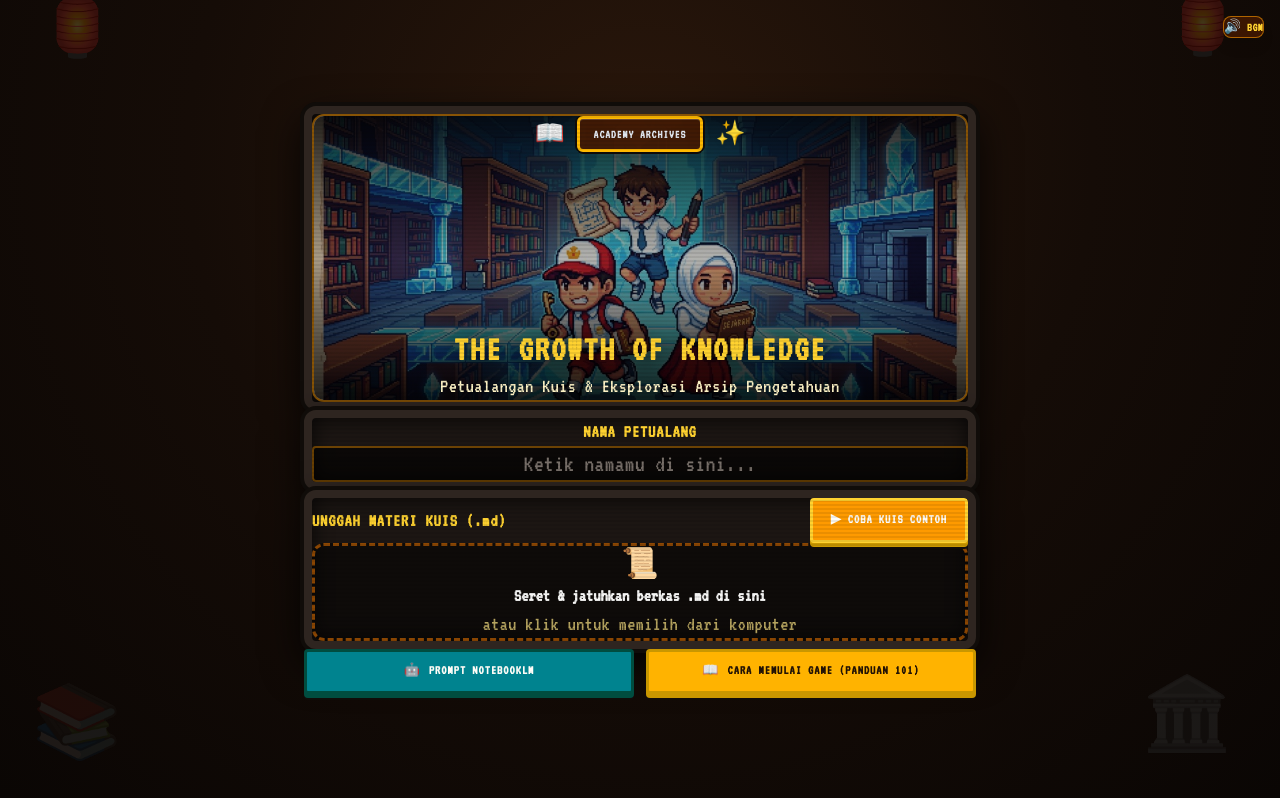
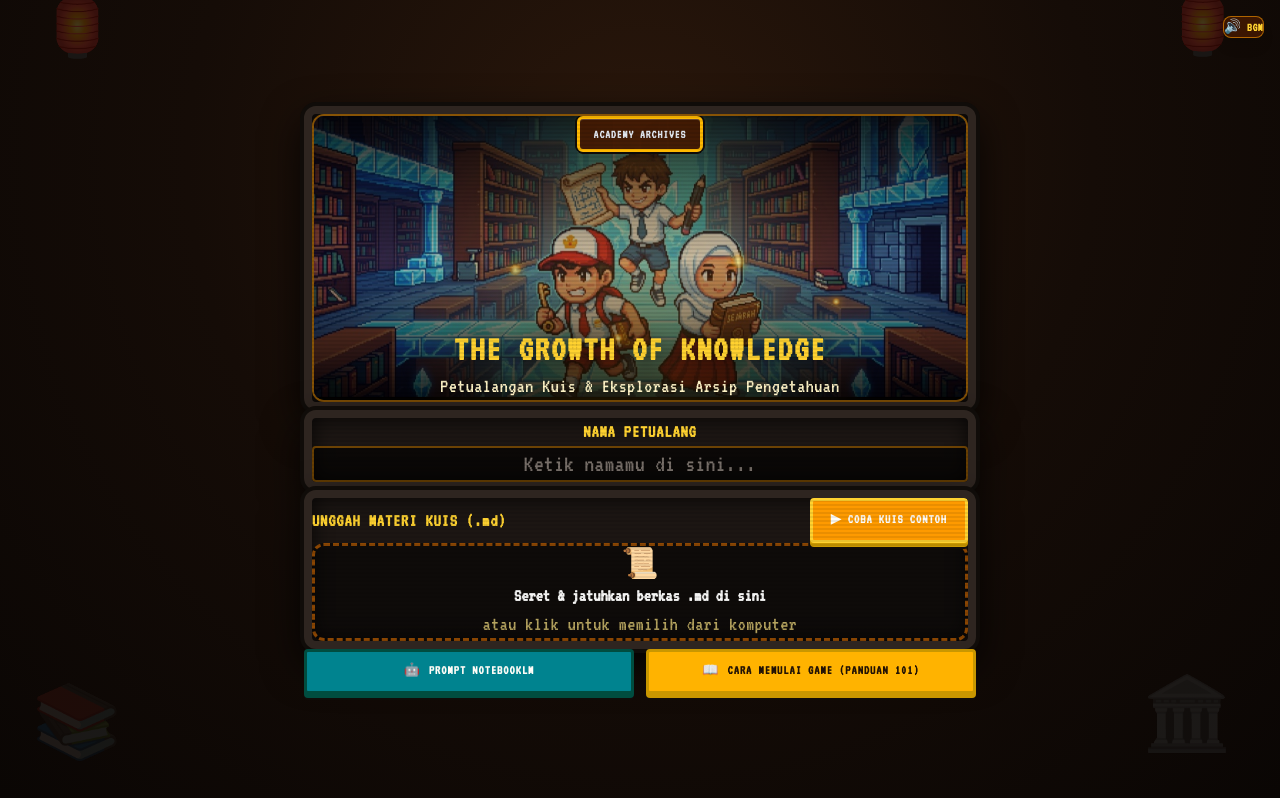
Before and after one commit to SMJ-205/school-quiz-gamification, a Next.js app: page / in a window 1280 px wide. Built offline with nearby package versions, Linux system fonts and the light colour scheme.

Commit message:
fix: hapus emotikon buku dan glitter dari badge ACADEMY ARCHIVES, serta tambahkan efek bernapas, kilau cahaya, dan partikel sihir pada poster utama

```diff
--- a/app/globals.css
+++ b/app/globals.css
@@ -659,3 +659,57 @@ body {
   cursor: not-allowed;
   opacity: 0.65;
 }
+
+/* Hero Poster Alive & Particle Effects */
+@keyframes heroPosterBreath {
+  0%, 100% {
+    transform: scale(1.0) translateY(0);
+  }
+  50% {
+    transform: scale(1.05) translateY(-3px);
+  }
+}
+
+.anim-poster-breath {
+  animation: heroPosterBreath 10s ease-in-out infinite;
+  transform-origin: center bottom;
+}
+
+@keyframes lightSheenSweep {
+  0% {
+    transform: translateX(-150%) skewX(-20deg);
+  }
+  35%, 100% {
+    transform: translateX(250%) skewX(-20deg);
+  }
+}
+
+.anim-light-sheen {
+  animation: lightSheenSweep 7s cubic-bezier(0.4, 0, 0.2, 1) infinite;
+}
+
+@keyframes particleDrift {
+  0% {
+    transform: translateY(40px) translateX(0) scale(0.6);
+    opacity: 0;
+  }
+  25% {
+    opacity: 0.85;
+  }
+  75% {
+    opacity: 0.85;
+  }
+  100% {
+    transform: translateY(-220px) translateX(20px) scale(1.2);
+    opacity: 0;
+  }
+}
+
+.magic-particle {
+  position: absolute;
+  border-radius: 50%;
+  pointer-events: none;
+  background: radial-gradient(circle, rgba(254, 240, 138, 0.95) 0%, rgba(245, 158, 11, 0.5) 60%, transparent 100%);
+  box-shadow: 0 0 10px rgba(245, 158, 11, 0.8);
+  animation: particleDrift 6s ease-in-out infinite;
+}
--- a/components/IngestionScreen.tsx
+++ b/components/IngestionScreen.tsx
@@ -168,25 +168,39 @@ Cahaya matahari membutuhkan waktu sekitar berapa menit untuk sampai ke Bumi?
 
         {/* CRT Style Header Poster Banner */}
         <div className="crt-arcade-frame p-2.5 sm:p-3 mb-5 text-center overflow-hidden relative group">
-          {/* Poster Image Container */}
+          {/* Poster Image Container with Alive Breathing Animation */}
           <div className="relative w-full h-52 sm:h-64 md:h-72 rounded-xl overflow-hidden border-2 border-amber-500/50 shadow-2xl">
             <img
               src="/backgrounds/main_menu_poster.jpg"
               alt="The Growth of Knowledge — Characters Poster"
-              className="w-full h-full object-cover object-center transform group-hover:scale-105 transition-transform duration-700"
+              className="w-full h-full object-cover object-center anim-poster-breath transition-transform duration-1000"
             />
             {/* Scrim Overlays for Header High Contrast & Text Legibility */}
-            <div className="absolute inset-0 bg-gradient-to-b from-black/85 via-black/30 to-black/85" />
+            <div className="absolute inset-0 bg-gradient-to-b from-black/85 via-black/25 to-black/85 pointer-events-none" />
+
+            {/* Radial Warm Spotlight Ambient Glow */}
+            <div className="absolute inset-0 bg-[radial-gradient(circle_at_50%_60%,_rgba(245,158,11,0.3),_transparent_70%)] animate-pulse pointer-events-none" />
+
+            {/* Light Sheen Sweep Effect */}
+            <div className="absolute inset-0 bg-gradient-to-r from-transparent via-amber-200/20 to-transparent anim-light-sheen pointer-events-none w-1/2 h-full z-0" />
+
+            {/* Floating Magical Knowledge Particles */}
+            <div className="absolute inset-0 pointer-events-none overflow-hidden z-0">
+              <div className="magic-particle w-2 h-2 left-[15%] bottom-2" style={{ animationDuration: '5.5s', animationDelay: '0.2s' }} />
+              <div className="magic-particle w-3 h-3 left-[28%] bottom-1" style={{ animationDuration: '7s', animationDelay: '1.5s' }} />
+              <div className="magic-particle w-2.5 h-2.5 left-[45%] bottom-3" style={{ animationDuration: '6s', animationDelay: '3.1s' }} />
+              <div className="magic-particle w-3.5 h-3.5 left-[62%] bottom-1" style={{ animationDuration: '8s', animationDelay: '0.8s' }} />
+              <div className="magic-particle w-2 h-2 left-[78%] bottom-4" style={{ animationDuration: '6.5s', animationDelay: '2.4s' }} />
+              <div className="magic-particle w-3 h-3 left-[88%] bottom-2" style={{ animationDuration: '7.5s', animationDelay: '4.2s' }} />
+            </div>
 
             {/* Attached Header Content Overlayed on Poster */}
             <div className="absolute inset-0 p-3 sm:p-4 flex flex-col justify-between items-center text-center z-10">
-              {/* Top Badge */}
-              <div className="flex items-center justify-center gap-2 sm:gap-3 mt-1">
-                <span className="text-xl sm:text-2xl drop-shadow">📖</span>
+              {/* Top Badge (Clean without book or glitter emoji) */}
+              <div className="flex items-center justify-center mt-1">
                 <div className="retro-pill-badge !bg-amber-950/90 !border-amber-400 text-amber-300 shadow-md">
                   ACADEMY ARCHIVES
                 </div>
-                <span className="text-xl sm:text-2xl drop-shadow">✨</span>
               </div>
 
               {/* Bottom Title & Subtitle Attached on Poster */}
```
